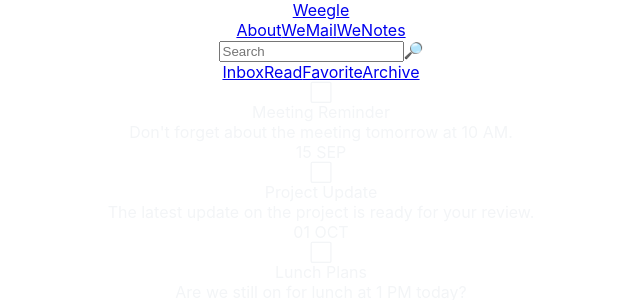
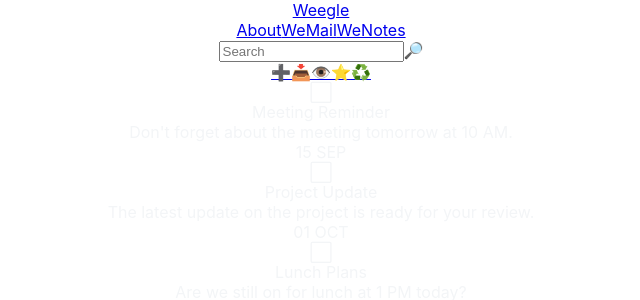
Before and after one commit to AviadMalikan/Weegle, a React (Create React App) app: page /mail/inbox in a window 1280 px wide. Shown: the top 300 px of the page, without its empty margins (319-959 px from the left). Built offline with nearby package versions, Linux system fonts and the light colour scheme.

Commit message:
add menu bar that change the labels. also support in params changes.

```diff
--- a/src/assets/style/base/layout.css
+++ b/src/assets/style/base/layout.css
@@ -1,6 +1,6 @@
 .main-layout {
     display: grid;
-    grid-template-columns: 5rem 1fr 5rem;
+    grid-template-columns: 1rem 1fr 1rem;
     /* grid-template-columns: 1fr 620px 1fr; */
 }
 
@@ -21,7 +21,7 @@
 
 @media screen and (max-width: 992px) {
     .main-layout {
-        grid-template-columns: 2rem 1fr 2rem;
+        grid-template-columns: 1rem 1fr 1rem;
     }
 }
 
--- a/src/assets/style/cmp/mail/mail-labels-filter.css
+++ b/src/assets/style/cmp/mail/mail-labels-filter.css
@@ -1,25 +1,64 @@
 .mail-label-filter {
     display: flex;
     flex-direction: column;
+    width: 50px;
+    transition: width 0.1s;
+    padding-inline-end: 20px;
+    z-index: 3;
+    position: fixed;
+    background-color: var(--gray4);
+    height: 100vh;
+    text-align: center;
+    white-space: nowrap;
+}
+
+.mail-label-filter:hover {
+    text-align: start;
+    box-shadow: 8px 0px 10px -5px rgba(0, 0, 0, 0.75);
+    width: 200px;
+}
+
+.compose-btn {
+    width: auto;
+    white-space: nowrap;
+    padding: 8px 0;
+    border-radius: 10px;
+}
+
+.compose-btn.open {
+    text-align: center;
+    background-color: var(--gray1);
+    color: var(--gray4);
+    margin-bottom: 5px;
+}
+
+.compose-btn:hover {
+    background-color: var(--gray1);
+    padding: 8px;
 }
 
 .label-filter {
     width: min-content;
-    width: 120px;
     background-color: var(--gray4);
+    padding: 3px ;
+    width: 100%;
+    margin: 3px 0;
+    border-radius: 10px;
+    transition: all .1s;
+    border-radius: 50%;
+}
+
+.label-filter.open {
+    border-radius: 0px;
     border-start-end-radius: 10px;
     border-end-end-radius: 10px;
-    padding: 3px 0;
 }
 
+
 .label-filter.active {
-    background-color: var(--gray2);
-}
-
-.label-filter.active:hover {
-    background-color: var(--gray2);
+    background-color: var(--gray3);
 }
 
 .label-filter:hover {
-    background-color: var(--gray3);
+    background-color: var(--gray2);
 }
--- a/src/assets/style/cmp/mail/mail-list.css
+++ b/src/assets/style/cmp/mail/mail-list.css
@@ -2,6 +2,7 @@
     /* border: 0.3px solid var(--gray3); */
     border-radius:2px;
     flex-grow: 2;
+    margin-inline-start: 40px;
 }
 
 
--- a/src/cmps/mails/mail-labels-filter.jsx
+++ b/src/cmps/mails/mail-labels-filter.jsx
@@ -1,10 +1,12 @@
-import { useEffect } from "react"
+import { useEffect, useState } from "react"
 import { mailService } from "../../services/mail.service"
-import { NavLink, useParams } from "react-router-dom"
+import { NavLink, useNavigate, useParams } from "react-router-dom"
 
 
 export function MailLabelsFilter({ onSetFilterBy }) {
+    const [isHover, setIsHover] = useState(false)
     const params = useParams()
+    const navigate = useNavigate()
 
     useEffect(() => {
         onSelectLabel(params.label)
@@ -23,25 +25,40 @@ export function MailLabelsFilter({ onSetFilterBy }) {
             case 'archive':
                 filterBy.isArchive = true
                 break
+            default:
+                navigate("/mail/inbox")
         }
+
         onSetFilterBy(filterBy)
     }
 
-    return <section className="mail-label-filter">
-        <NavLink to="/mail/inbox" className="label-filter" onClick={onSelectLabel}>
-            Inbox
+    return <section className="mail-label-filter"
+        onMouseEnter={() => setIsHover(true)} onMouseLeave={() => setIsHover(false)}>
+
+
+        <NavLink to="/mail/inbox/compose" className={`compose-btn ${isHover ? "open" : ""}`}
+            onClick={onSelectLabel}>
+            {isHover ? "➕ Compose" : "➕"}
         </NavLink>
 
-        <NavLink to="/mail/read" className="label-filter" onClick={() => onSelectLabel('read')}>
-            Read
+        <NavLink to="/mail/inbox" className={`label-filter ${isHover ? "open" : ""}`}
+            onClick={onSelectLabel}>
+            {isHover ? "📥 Inbox" : "📥"}
         </NavLink>
 
-        <NavLink to="/mail/favorite" className="label-filter" onClick={() => onSelectLabel('favorite')}>
-            Favorite
+        <NavLink to="/mail/read" className={`label-filter ${isHover ? "open" : ""}`}
+            onClick={() => onSelectLabel('read')}>
+            {isHover ? "👁️ Read" : "👁️"}
         </NavLink>
 
-        <NavLink className="label-filter" onClick={() => onSelectLabel('archive')}>
-            Archive
+        <NavLink to="/mail/favorite" className={`label-filter ${isHover ? "open" : ""}`}
+            onClick={() => onSelectLabel('favorite')}>
+            {isHover ? "⭐ Favorite" : "⭐"}
+        </NavLink>
+
+        <NavLink to="/mail/archive" className={`label-filter ${isHover ? "open" : ""}`}
+            onClick={() => onSelectLabel('archive')}>
+            {isHover ? "♻️ Archive" : "♻️"}
         </NavLink>
 
     </section>
```
